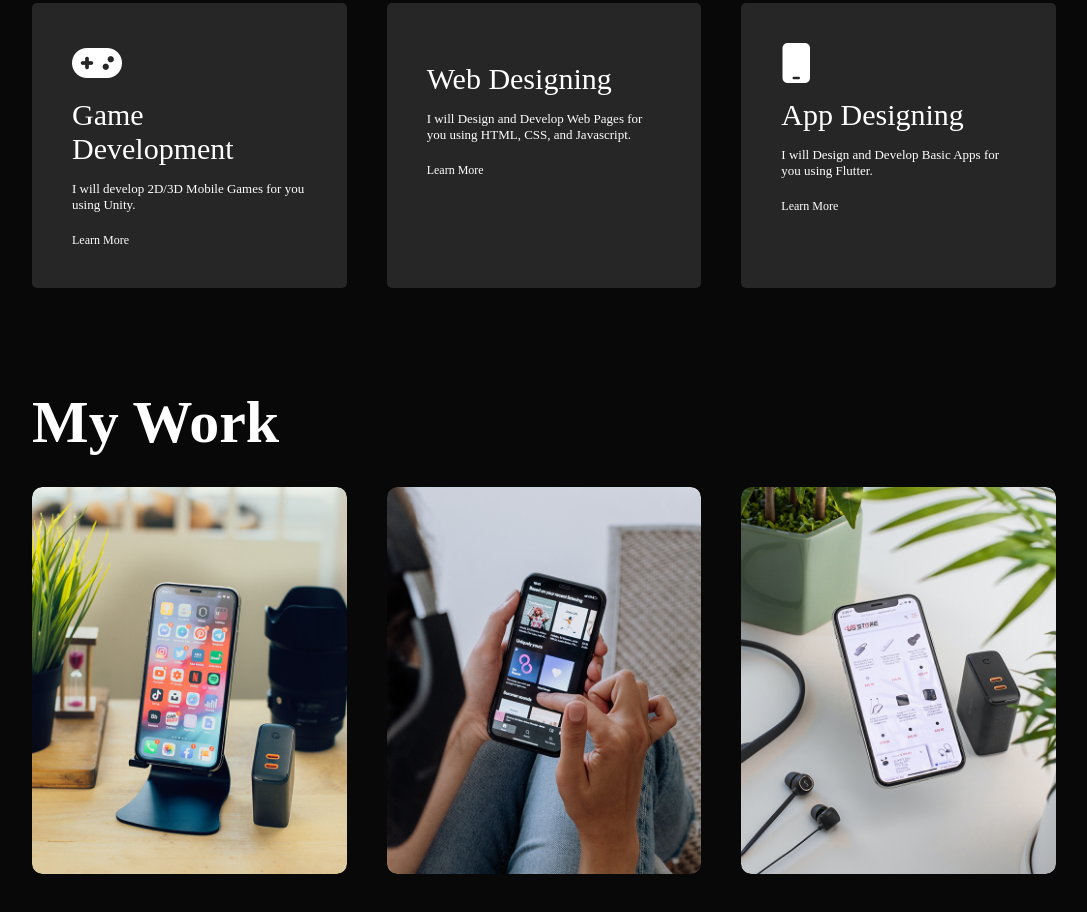
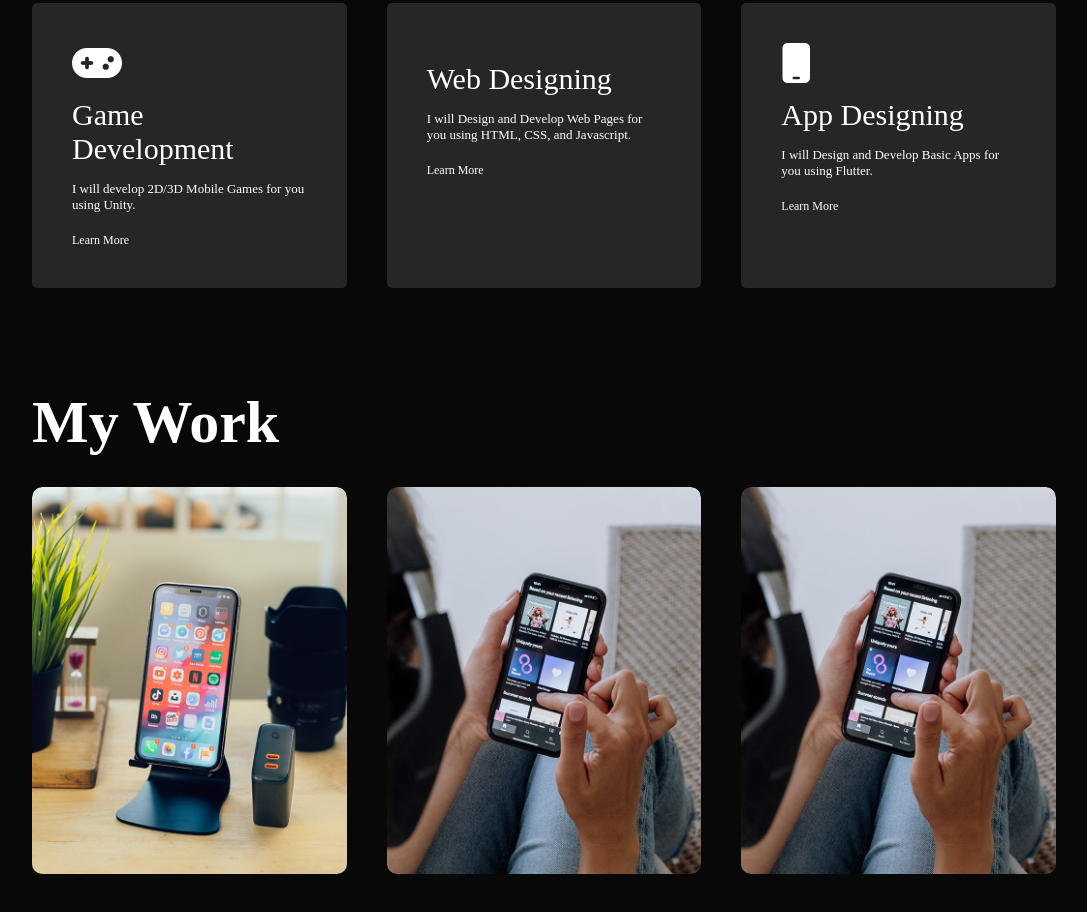
Before and after one commit to varun-wahi/Varun-Portfolio, a plain HTML site: page index.html in a window 1280 px wide. Shown: the part 1586-2498 px from the top of the page, without its empty margins (96-1183 px from the left). Drawn offline with Linux system fonts and the light colour scheme; some icons are missing.

```diff
--- a/index.html
+++ b/index.html
@@ -130,7 +130,7 @@
                     <img src="images/work-2.png">
                 </div>
                 <div class="work">
-                    <img src="images/work-3.png">
+                    <img src="images/work-2.png">
                 </div>
             </div>
         </div>
--- a/style.css
+++ b/style.css
@@ -226,5 +226,5 @@ nav ul li a:hover::after {
 .work img {
     width: 100%;
     border-radius: 10px;
-    display: block;
+    width: 100%;
 }
```
